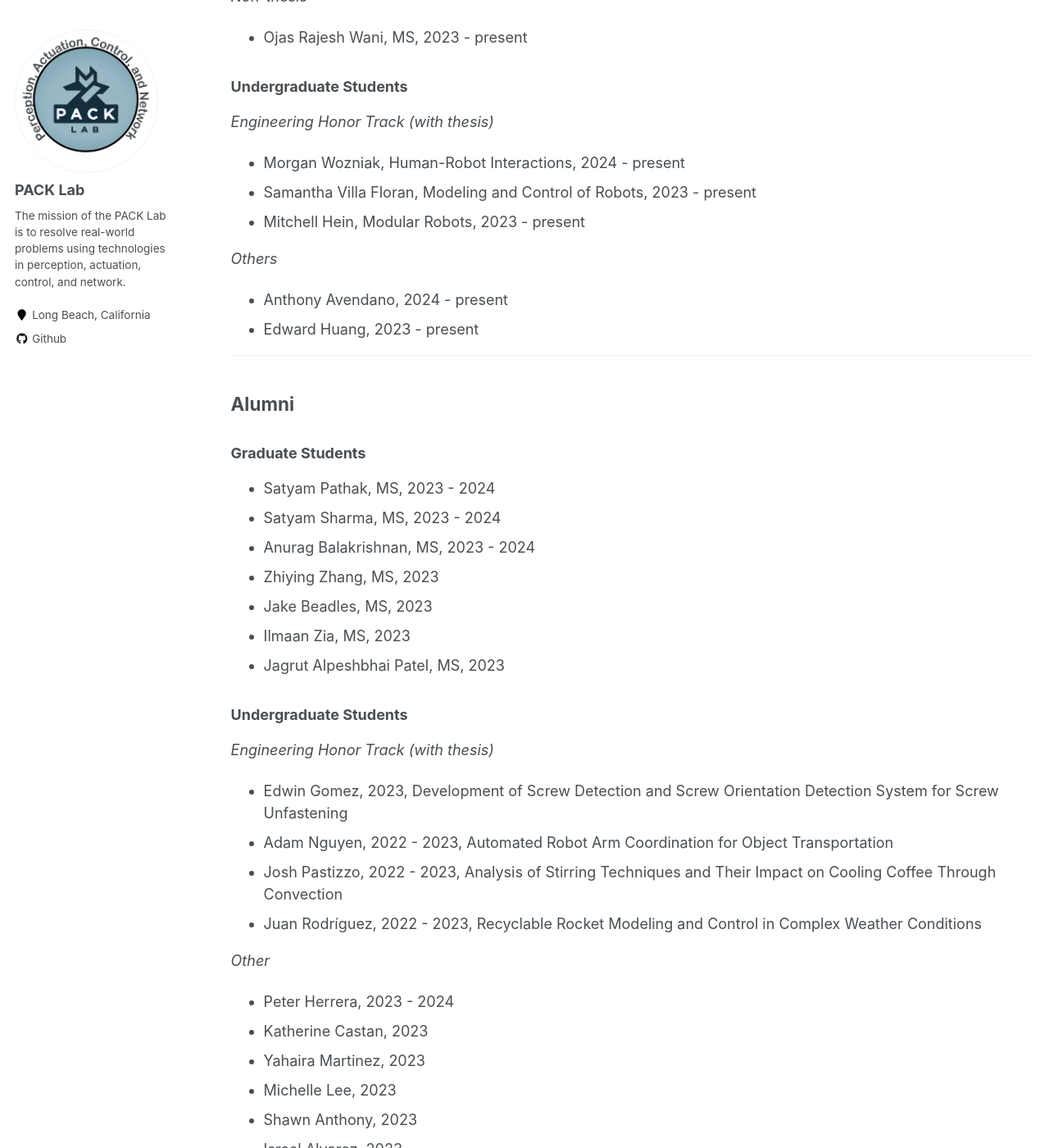
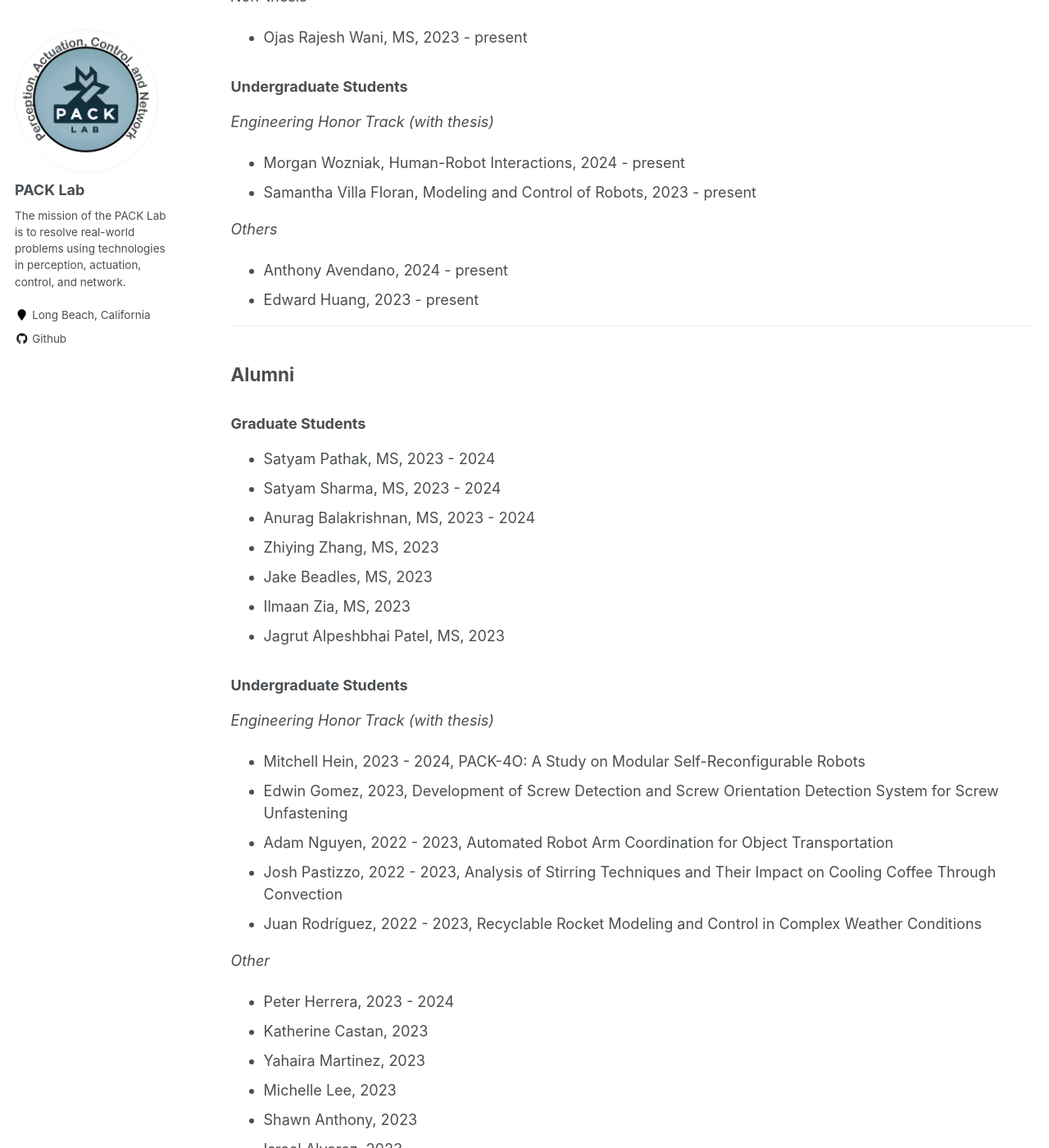
Before and after one commit to pack-lab/pack-lab.github.io, a Jekyll site: the page built from _pages/members.md, in a window 1280 px wide and 1400 px high, scrolled down 582 px. Shown: the whole window at 82% size. Built offline with Jekyll 4.4.1, drawn with Linux system fonts in a browser that asks for light colours.

Commit message:
Update members.md

```diff
--- a/_pages/members.md
+++ b/_pages/members.md
@@ -29,7 +29,6 @@ author_profile: true
 
 * Morgan Wozniak, Human-Robot Interactions, 2024 - present
 * Samantha Villa Floran, Modeling and Control of Robots, 2023 - present
-* Mitchell Hein, Modular Robots, 2023 - present
 
 *Others*
 
@@ -52,6 +51,7 @@ author_profile: true
 
 ### Undergraduate Students
 *Engineering Honor Track (with thesis)*
+* Mitchell Hein, 2023 - 2024, PACK-4O: A Study on Modular Self-Reconfigurable Robots
 * Edwin Gomez, 2023, Development of Screw Detection and Screw Orientation Detection System for Screw Unfastening
 * Adam Nguyen, 2022 - 2023, Automated Robot Arm Coordination for Object Transportation
 * Josh Pastizzo, 2022 - 2023, Analysis of Stirring Techniques and Their Impact on Cooling Coffee Through Convection
```
